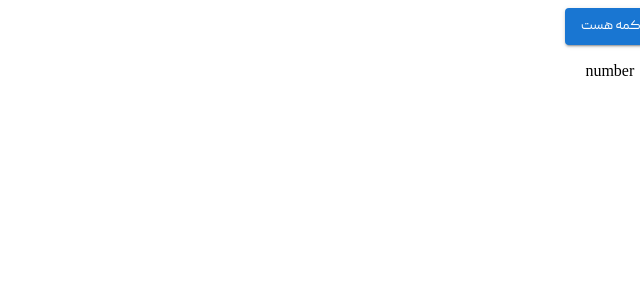
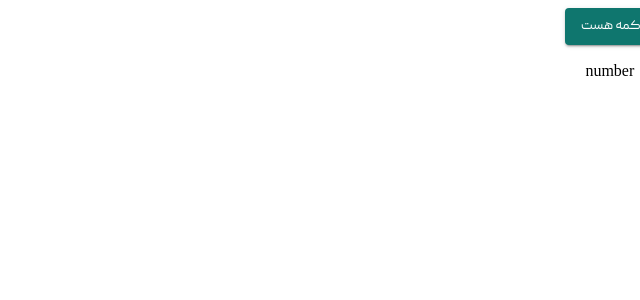
Before and after one commit to devfaf/kalachi-shop, a Next.js app: page / in a window 1280 px wide. Shown: the top 300 px of the page, without its empty margins (640-1280 px from the left). Built offline with nearby package versions, Linux system fonts and the light colour scheme; what @mui/material-nextjs would draw is missing.

Commit message:
style: add design tokens

```diff
--- a/src/styles/theme.ts
+++ b/src/styles/theme.ts
@@ -1,8 +1,27 @@
 import { createTheme } from "@mui/material/styles";
 
 const theme = createTheme({
+  palette: {
+    mode: "light",
+
+    primary: {
+      main: "#0F766E",
+    },
+    secondary: {
+      main: "#F59E0B",
+    },
+
+    background: {
+      default: "#F7F8F7",
+      paper: "#FFFFFF",
+    },
+
+    text: {
+      primary: "#1F2937",
+    },
+  },
   typography: {
-    fontFamily: "var(--font-peyda)",
+    fontFamily: "var(--font-peyda), sans-serif",
   },
 });
 
```
